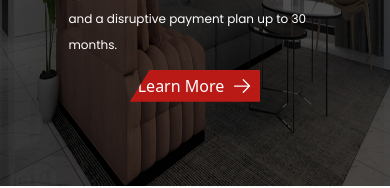
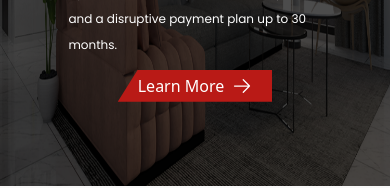
Before and after one commit to ohhjee/vava-, a Vue app: page / in a window 390 px wide. Shown: the part 405-593 px from the top of the page. Built offline with nearby package versions, Linux system fonts and the light colour scheme.

Commit message:
learn More Corrected

```diff
--- a/src/view/Home.vue
+++ b/src/view/Home.vue
@@ -27,7 +27,7 @@
                         </div>
 
                         <div class="button mb-[2rem] left-[40px] md:ml-[4rem] 2xl:ml-[10rem]">
-                            <router-link to="#" class="capitalize whitespace-nowrap md:px-6 md:py-2 px-2 py-1  2xl:p-[2rem] 2xl:text-[3rem] flex items-center bg-[#b91a16] hover:bg-white hover:text-black" id="clip">learn more
+                            <router-link to="#" class="capitalize whitespace-nowrap md:px-6 md:py-2 px-5  py-1  2xl:p-[2rem] 2xl:text-[3rem] flex items-center bg-[#b91a16] hover:bg-white hover:text-black" id="clip">learn more
                                 <ArrowRightIcon class="w-5 ml-2 h-5 2xl:w-10 2xl:h-10" />
                             </router-link>
                         </div>
```
